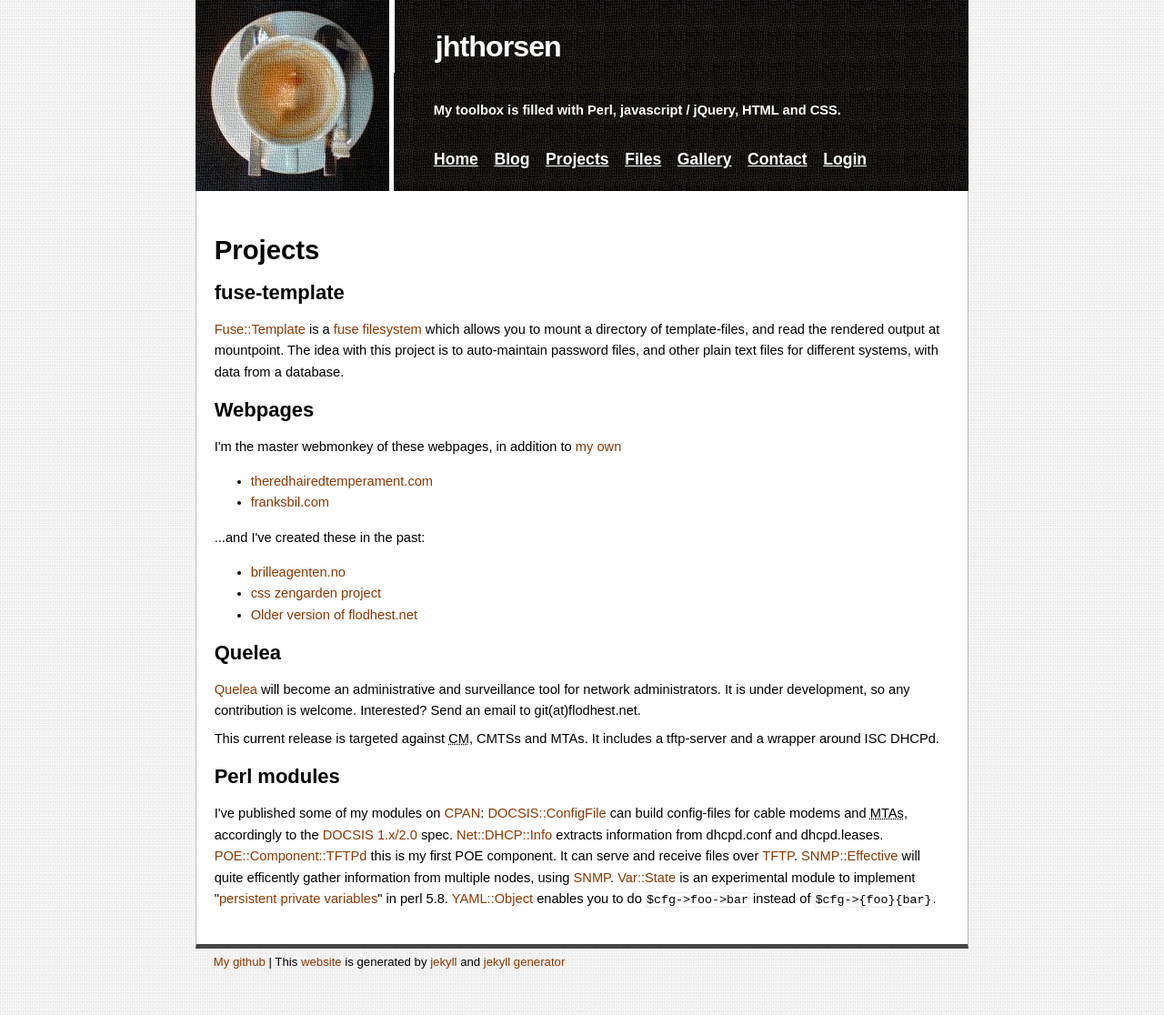
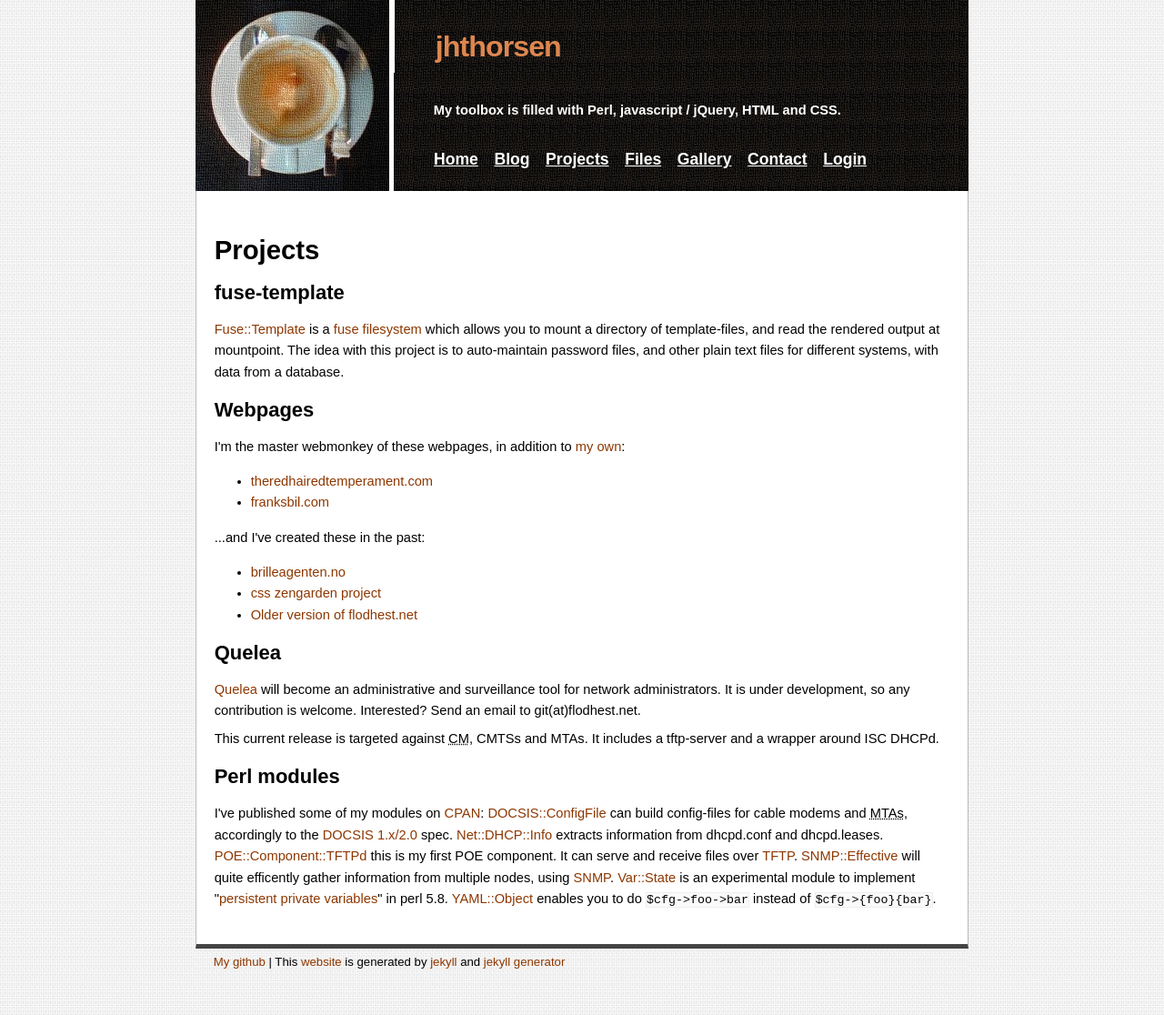
Before and after one commit to kberov/jhthorsen.github.com, a Jekyll site: the page built from projects/index.html, in a window 1280 px wide. Shown: the whole page at 91% size. Built offline with Jekyll 4.4.1, drawn with Linux system fonts in a browser that asks for light colours.

Commit message:
new header->h1 style

```diff
--- a/css/stylesheet.css
+++ b/css/stylesheet.css
@@ -86,6 +86,11 @@ p {
     border-left: 0.2em solid #fff;
 }
 
+#header h1 a {
+    color: #dD8750;
+    text-decoration: none;
+}
+
 #header p {
     height: 70px;
     padding: 30px 3em;
@@ -122,13 +127,8 @@ p {
     height: 1.8em;
 }
 
-#header h1 a:hover,
 #menu a:hover {
     color: #dD8750;
-}
-
-#header h1 a:hover {
-    text-decoration: none;
 }
 
 #content {
--- a/projects/index.html
+++ b/projects/index.html
@@ -11,7 +11,7 @@ title: jhthorsen's projects
 
 <h2>Webpages</h2>
 <p>
-I'm the master webmonkey of these webpages, in addition to <a href="http://flodhest.net">my own</a>
+I'm the master webmonkey of these webpages, in addition to <a href="http://flodhest.net">my own</a>:
 </p>
 <ul>
     <li><a href="http://theredhairedtemperament.com">theredhairedtemperament.com</a></li>
```
